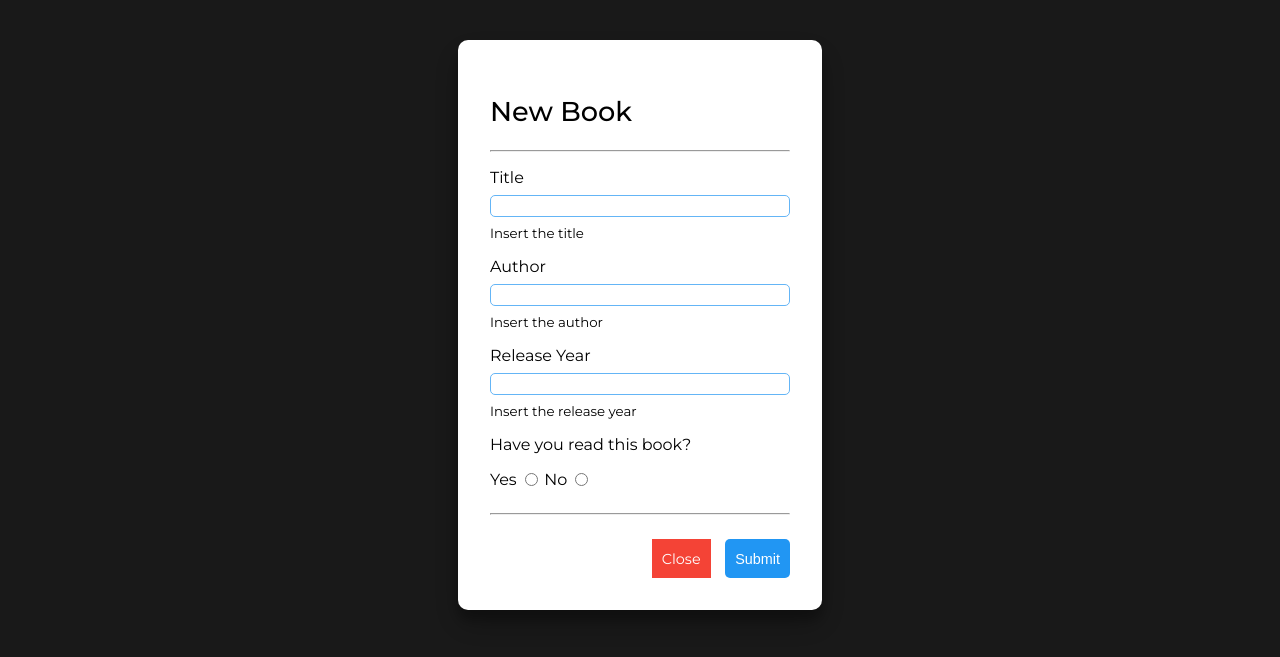
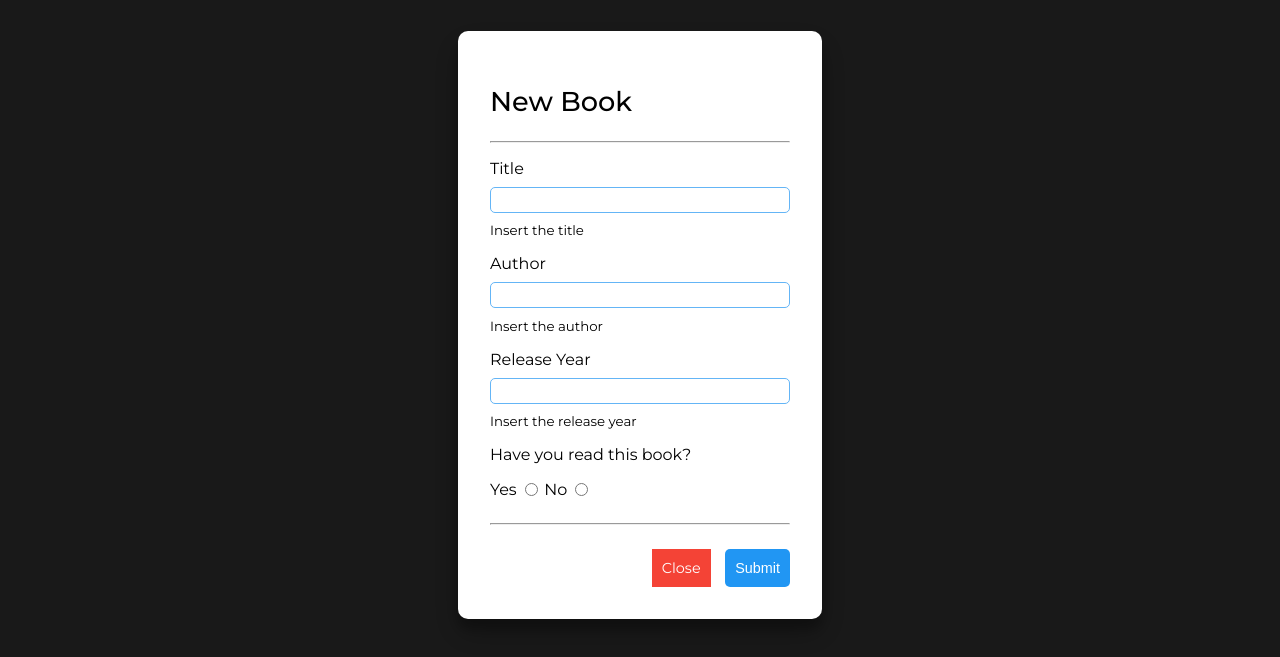
Before and after one commit to Glasc/TOPLibrary, a plain HTML site: page index.html in a window 1280 px wide. Both pictures are taken after a click on the button "Add new book". Shown: the part 75-732 px from the top of the page. Drawn offline with Linux system fonts and the light colour scheme.

Commit message:
increased size in input.

```diff
--- a/style.css
+++ b/style.css
@@ -177,7 +177,8 @@ h3 {
 .form-group > input {
   width: 100%;
   box-sizing: border-box;
-  font-size: 1rem;
+  font-size: 1.15rem;
+  color: #424242
 }
 
 input {
```
